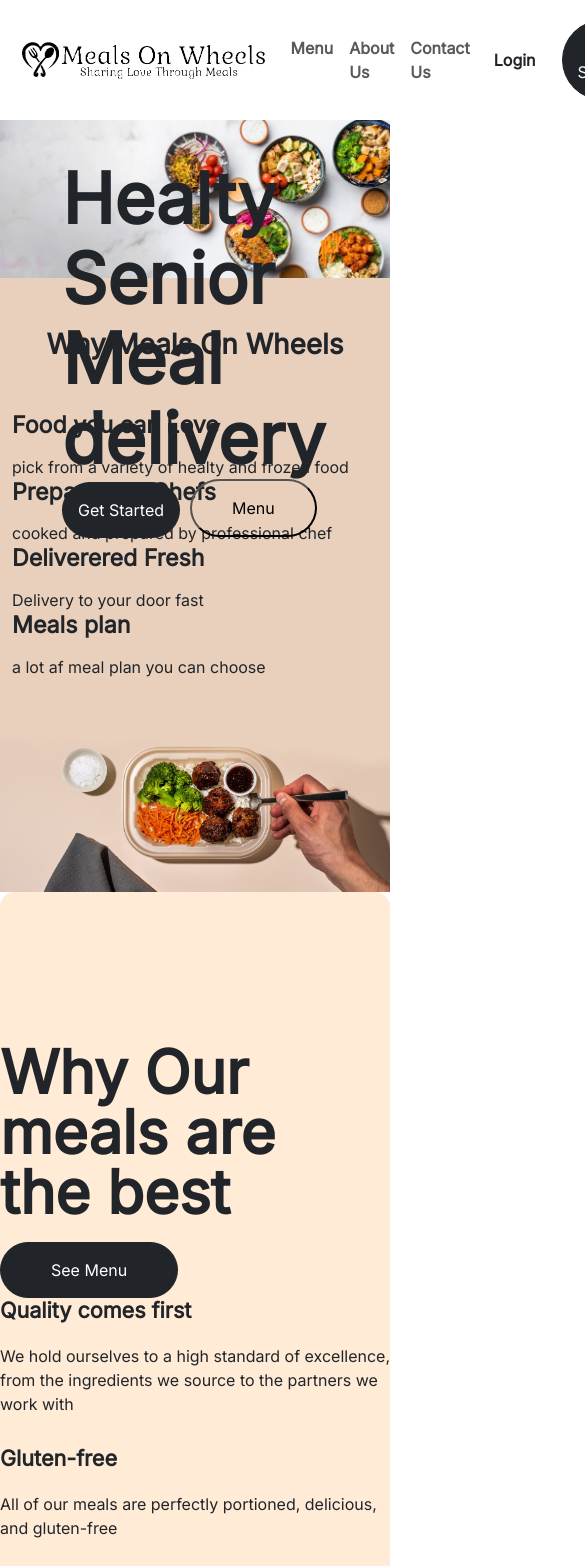
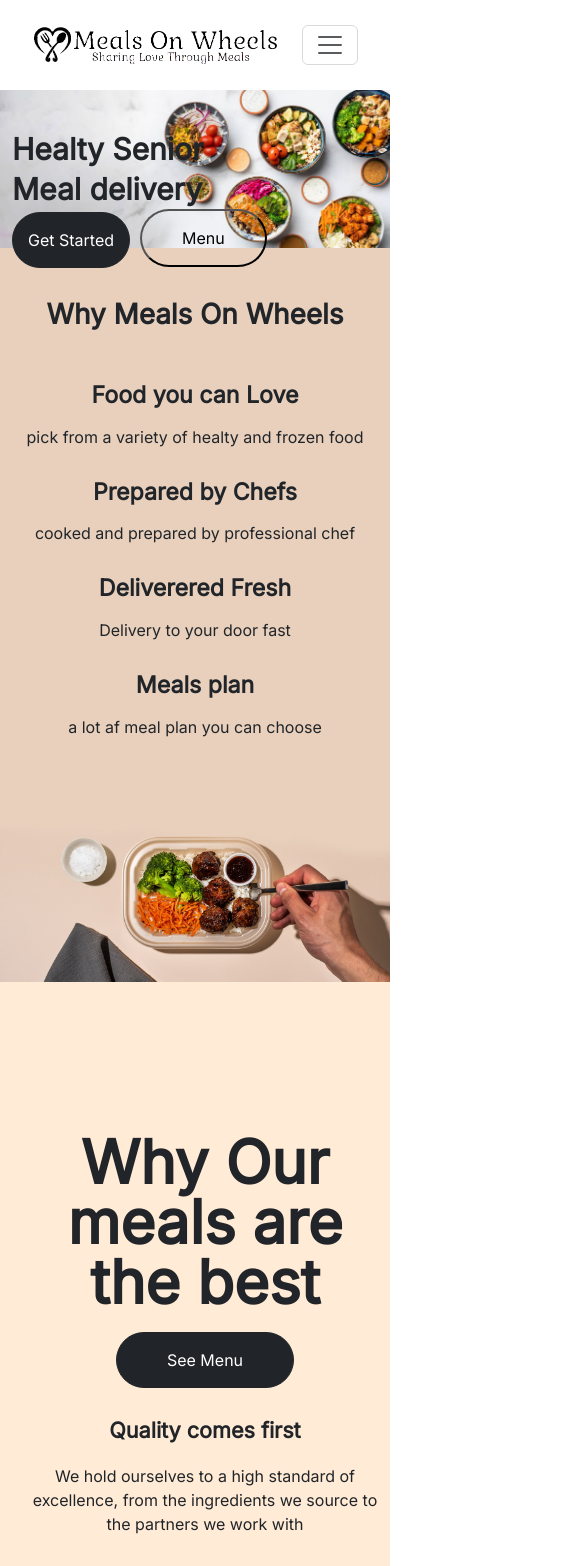
Before and after one commit to RyanRizaldy/MealsOnWheels, a React (Create React App) app: page / in a window 390 px wide. Shown: the top 1566 px of the page, 585 px wide, since content can reach past the window. Built offline with nearby package versions, Linux system fonts and the light colour scheme.

Commit message:
responsive

```diff
--- a/src/App.css
+++ b/src/App.css
@@ -44,6 +44,18 @@ input[type="email"],input[type="password"],input[type="text"]{
   margin: 0 10px;
   padding:15px;
 }
+@media only screen and (max-width: 600px){
+  .navLogin{
+    justify-content:left;
+  }
+  .navLogin a{
+    margin:10px 0!important;
+    font-weight:normal !important;
+  }
+  .navLogin button{
+    display: none;
+  }
+}
 
 /*-------------------- FOOTER --------------------*/
 .footer{
@@ -73,7 +85,19 @@ input[type="email"],input[type="password"],input[type="text"]{
   display: flex;
   justify-content:space-between;
 }
-
+@media only screen and (max-width: 600px){
+  .footerLogoContainer{
+    display: flex;
+    justify-content: center;
+    margin-bottom:30px ;
+  }
+  .footer{
+    text-align: center;
+  }
+  .footerLink{
+    margin-bottom:30px ;
+  }
+}
 /*-------------------- LOGIN --------------------*/
 .loginContainer{
   margin-top: 10%;
@@ -120,6 +144,13 @@ input[type="email"],input[type="password"],input[type="text"]{
   background:white;
   border: 1px solid black
 }
+@media only screen and (max-width: 600px){
+.loginForm{
+  padding: 0 20px;
+  border: none;
+  margin-bottom: 100px;
+}
+}
 
 /*-------------------- REGISTER --------------------*/
 .registerForm h1{
@@ -127,14 +158,18 @@ input[type="email"],input[type="password"],input[type="text"]{
   line-height: 80px;
   margin-bottom: 50px;
 }
+@media only screen and (max-width: 600px){
+.registerImg{
+  display: none;
+}
+}
 
 /*-------------------- DASBOARD --------------------*/
 .userInfoContainer{
   background-color: rgb(255, 235, 214);
-  border-radius: 15px;
   padding-bottom: 100px;
   margin-bottom: 3%;
-  /* margin-top: 5%; */
+
 }
 .userPic{
   display: flex;
@@ -161,7 +196,7 @@ input[type="email"],input[type="password"],input[type="text"]{
 }
 .contentWrapper{
   background-color: #f3f3f3;
-  margin-bottom: 20%;
+  margin-bottom: 50px;
   padding-bottom: 100px;
 }
 .cardWrapper{
@@ -197,6 +232,11 @@ input[type="email"],input[type="password"],input[type="text"]{
 .cardStatus{
   padding: 15px 20px;
   margin-top:  50px;
+}
+@media only screen and (max-width: 600px){
+.userInfoContainer{
+  padding-left: 20px;
+}
 }
 /*-------------------- HOME  --------------------*/
 .banner{
@@ -238,3 +278,26 @@ width: 100%;
   display: flex;
   margin-bottom: 30px;
 }
+@media only screen and (max-width: 600px){
+  .bannerText h1{
+    font-size: 30px;
+    line-height:40px;
+
+  }
+  .bannerText{
+    margin-left: 0;
+  }
+  .whyUs{
+    text-align: center;
+  }
+  .whyUs p{
+    margin-bottom: 30px;
+  }
+  .bestMealOption{
+    text-align: center;
+  }
+  .bestMeal{
+    text-align: center;
+    margin-bottom: 30px;
+  }
+}
--- a/src/Components/Header.jsx
+++ b/src/Components/Header.jsx
@@ -3,22 +3,31 @@ import Nav from 'react-bootstrap/Nav';
 import Navbar from 'react-bootstrap/Navbar';
 import Logo from '../image/MealsOnWheels1.png'
 import Button from 'react-bootstrap/Button';
+import NavDropdown from 'react-bootstrap/NavDropdown';
+import Container from 'react-bootstrap/Container';
+
 
 function Header() {
   return (
     <>
-      <Navbar  className="navbar">
+      <Navbar  expand="lg" className="navbar">
+          <Container>
           <Navbar.Brand href="/"><img src={Logo} alt="Logo" height={"40px"}/></Navbar.Brand>
-          <Nav className="me-auto navMenu">
+          <Navbar.Toggle aria-controls="basic-navbar-nav" />
+          <Navbar.Collapse id="basic-navbar-nav">
+          <Nav className="me-auto">
             <Nav.Link href="Menu">Menu</Nav.Link>
             <Nav.Link href="About">About Us</Nav.Link>
             <Nav.Link href="Contact">Contact Us</Nav.Link>
 
           </Nav>
+
           <div className="navLogin">
             <a href='Login' className='text-decoration-none text-dark mx-3 fw-semibold'>Login</a>
             <Button variant="dark" className='navButton'>Get Started</Button>
           </div>
+          </Navbar.Collapse>
+        </Container>
       </Navbar>
     </>
   );
--- a/src/Pages/Home.jsx
+++ b/src/Pages/Home.jsx
@@ -53,7 +53,7 @@ export default function Home() {
     <div className='userInfoContainer' style={{marginBottom:'0'}}>
         <Container style={{padding:'150px 0'}}>
             <Row>
-                <Col lg={5} md={5} sm={12}>
+                <Col lg={5} md={5} sm={12} className="bestMeal">
                 <h1 style={{fontSize:'60px',lineHeight:'60px',fontWeight:'bolder'}}>Why Our <br/>meals are <br/>the best</h1>
                 <Button variant='dark' className='reciveButton'  style={{marginTop:'20px'}}>See Menu</Button>
                 </Col>
--- a/src/Pages/Register.jsx
+++ b/src/Pages/Register.jsx
@@ -44,7 +44,7 @@ function Register(){
                     </div>
                 </Col>
                 <Col lg={6} md={6} sm={12}>
-                    <div>
+                    <div className='registerImg'>
                     <img src={Img} alt="Logo" />
                     </div>
 
--- a/src/Pages/VolunteerDashboard.jsx
+++ b/src/Pages/VolunteerDashboard.jsx
@@ -45,7 +45,7 @@ function Volunteer(){
             <h2>Help Us Prepare Meals For the Member</h2>
         </Container>
 
-        <div className='contentWrapper'>
+        <div className='contentWrapper' style={{marginButton:'px'}}>
         <Container>
             <Row>
                 <Col lg={12}>
@@ -53,7 +53,7 @@ function Volunteer(){
                 </Col>
                 <Col lg={3} md={6} sm={12} className="cardWrapper">
                     <div className='card'>
-                        <h5 style={{fontWeight:"bold",marginBottom:'20px'}}>Meals Plan 1</h5>
+                        <h5 style={{fontWeight:"bold",marginBottom:'20px '}}>Meals Plan 1</h5>
                         <h5 >Member name</h5>
                         <h4 style={{margin:"50px 0"}}>this will be the address of member</h4>
                         <div className='reciveWrapper'>
```
